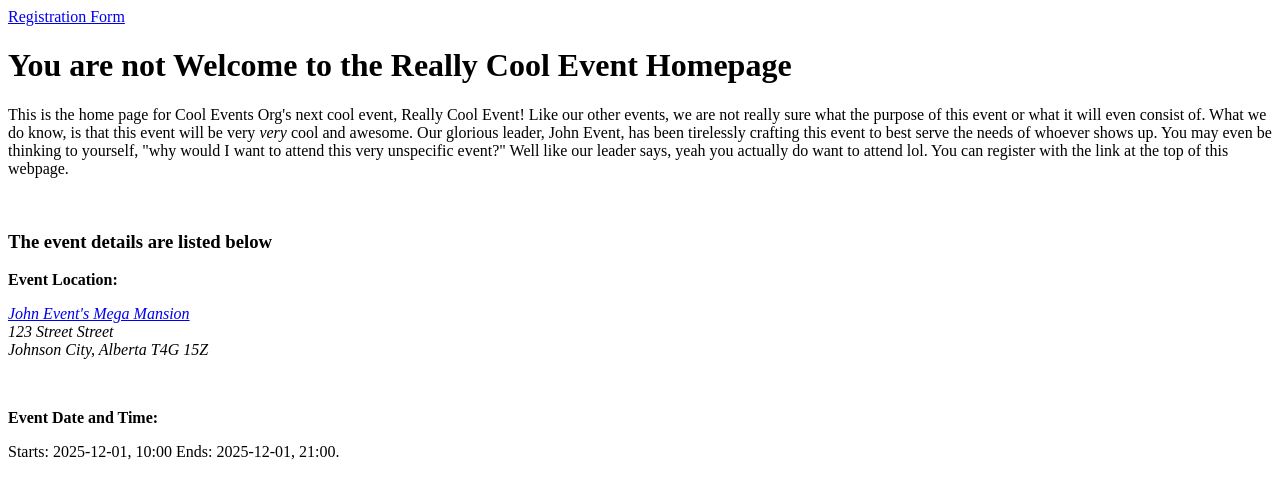
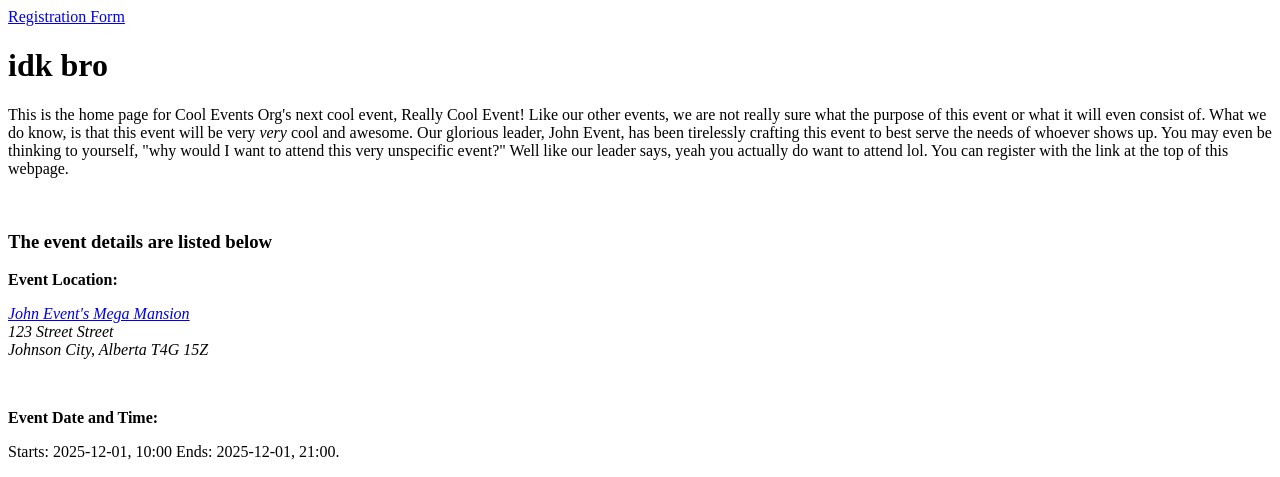
Before and after one commit to johncomputer357/betterone, a plain HTML site: page index.html in a window 1280 px wide. Shown: the top 477 px of the page. Drawn offline with Linux system fonts and the light colour scheme.

Commit message:
Update index.html

```diff
--- a/index.html
+++ b/index.html
@@ -12,7 +12,7 @@ href="favicon.ico">
     <header>
         <a target="_blank" rel="relation_name" href="Form.html">Registration Form</a>
 
-        <h1> You are not Welcome to the Really Cool Event Homepage</h1>
+        <h1> idk bro</h1>
     </header>
 <body>
     <p>This is the home page for Cool Events Org's next cool event, Really Cool Event! Like our other events, we are not really sure what the purpose of this event or what it will even consist of.
```
